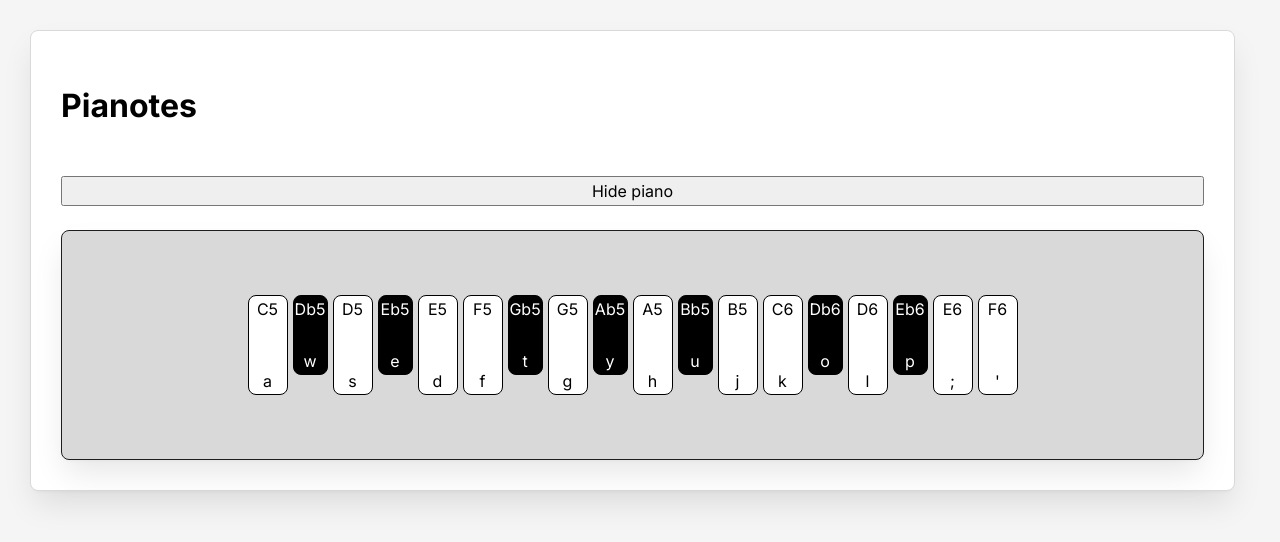
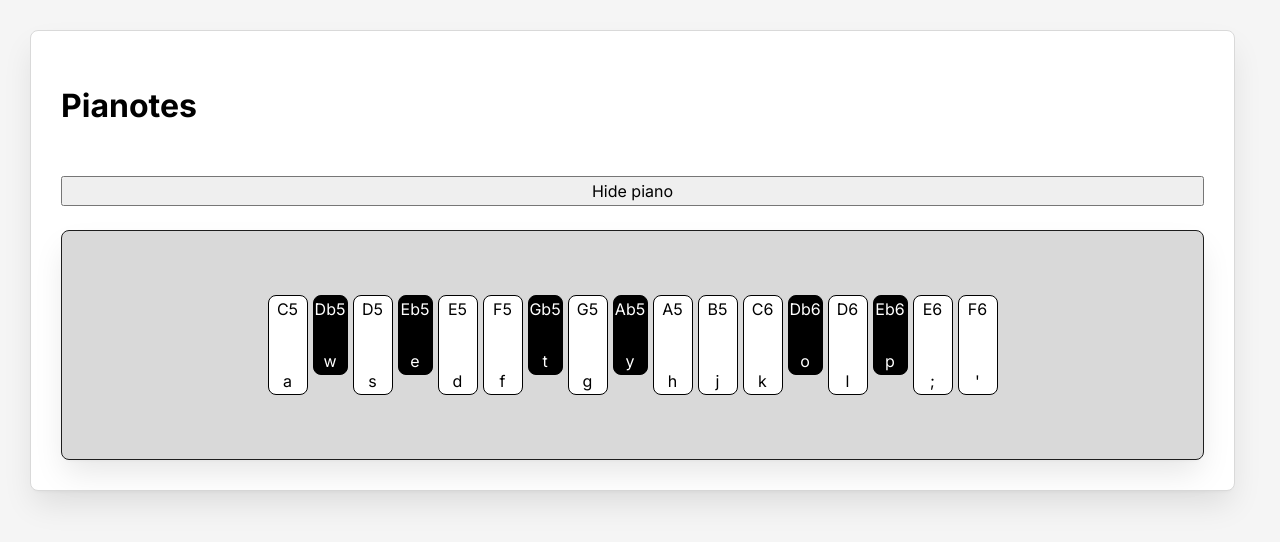
Before and after one commit to danilchesnokov/pianotes, a React (Vite) app: page / in a window 1280 px wide. Both pictures are taken after a click on the button "Show piano". Shown: the top 542 px of the page. Built offline with nearby package versions, Linux system fonts and the light colour scheme.

Commit message:
refactor: improve piano and key components

```diff
--- a/src/components/Key.jsx
+++ b/src/components/Key.jsx
@@ -5,9 +5,13 @@ const Key = (props) => {
     <li>
       <button
         className={`key key--${color}`}
-        id={id}
-        onMouseDown={playSound}
+        onMouseDown={() => playSound(id)}
         tabIndex="0"
+        onKeyDown={(e) => {
+          if (e.key === keyOnKeyboard) {
+            playSound(id)
+          }
+        }}
       >
         <span>{id}</span>
         <span className="key__hint">{keyOnKeyboard}</span>
--- a/src/components/Piano.jsx
+++ b/src/components/Piano.jsx
@@ -1,62 +1,49 @@
+import { useRef } from 'react'
 import Key from './Key'
 
 const Piano = () => {
   const keys = [
-    'C5',
-    'Db5',
-    'D5',
-    'Eb5',
-    'E5',
-    'F5',
-    'Gb5',
-    'G5',
-    'Ab5',
-    'A5',
-    'Bb5',
-    'B5',
-    'C6',
-    'Db6',
-    'D6',
-    'Eb6',
-    'E6',
-    'F6',
+    { note: 'C5', keyboard: 'a' },
+    { note: 'Db5', keyboard: 'w' },
+    { note: 'D5', keyboard: 's' },
+    { note: 'Eb5', keyboard: 'e' },
+    { note: 'E5', keyboard: 'd' },
+    { note: 'F5', keyboard: 'f' },
+    { note: 'Gb5', keyboard: 't' },
+    { note: 'G5', keyboard: 'g' },
+    { note: 'Ab5', keyboard: 'y' },
+    { note: 'A5', keyboard: 'h' },
+    { note: 'B5', keyboard: 'j' },
+    { note: 'C6', keyboard: 'k' },
+    { note: 'Db6', keyboard: 'o' },
+    { note: 'D6', keyboard: 'l' },
+    { note: 'Eb6', keyboard: 'p' },
+    { note: 'E6', keyboard: ';' },
+    { note: 'F6', keyboard: "'" },
   ]
 
-  const keysOnKeyboard = [
-    'a',
-    'w',
-    's',
-    'e',
-    'd',
-    'f',
-    't',
-    'g',
-    'y',
-    'h',
-    'u',
-    'j',
-    'k',
-    'o',
-    'l',
-    'p',
-    ';',
-    "'",
-  ]
+  const audioCache = useRef({})
 
   const playSound = (note) => {
-    new Audio(`/sounds/${note}.mp3`).play()
+    if (!audioCache.current[note]) {
+      audioCache.current[note] = new Audio(`/sounds/${note}.mp3`)
+    }
+
+    audioCache.current[note].currentTime = 0
+    audioCache.current[note].play()
   }
 
   return (
     <div className="piano">
       <ul className="piano__keys">
-        {keys.map((key, i) => {
+        {keys.map(({ note, keyboard }) => {
+          const isBlackKey = note.includes('b')
           return (
             <Key
-              color={key.length === 3 ? 'black' : 'white'}
-              id={key}
-              keyOnKeyboard={keysOnKeyboard[i]}
-              key={key}
+              color={isBlackKey ? 'black' : 'white'}
+              id={note}
+              keyOnKeyboard={keyboard}
+              key={note}
               playSound={playSound}
             />
           )
```
